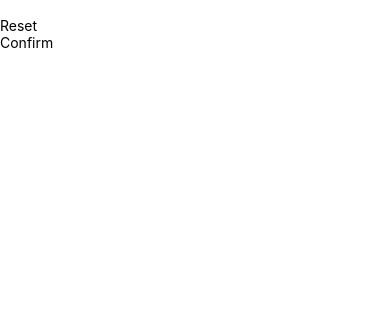
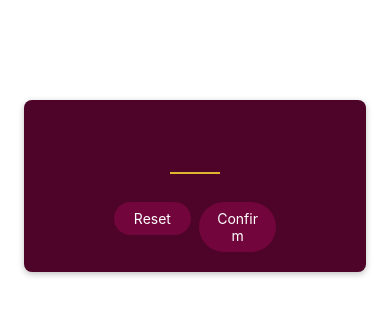
Before and after one commit to pratik-logicsquare/RN-Guess-Number, a React Native app: screen / in a window 390 px wide. Shown: the top 316 px of the page. Built offline with nearby package versions, Linux system fonts and the light colour scheme.

Commit message:
updated UI for startgame screen

```diff
--- a/components/common/PrimaryButton.jsx
+++ b/components/common/PrimaryButton.jsx
@@ -1,11 +1,38 @@
-import { View, Text } from "react-native";
+import { View, Text, Pressable, StyleSheet } from "react-native";
 
 const PrimaryButton = ({ title }) => {
   return (
-    <View>
-      <Text>{title}</Text>
+    <View style={styles.buttonContainer}>
+      <Pressable
+        style={({ pressed }) =>
+          pressed ? [styles.button, styles.pressed] : styles.button
+        }
+        android_ripple={{ color: "#640233" }}
+      >
+        <Text style={styles.buttonText}>{title}</Text>
+      </Pressable>
     </View>
   );
 };
 
 export default PrimaryButton;
+
+const styles = StyleSheet.create({
+  buttonContainer: {
+    margin: 4,
+    borderRadius: 28,
+    overflow: "hidden",
+  },
+  button: {
+    backgroundColor: "#72063c",
+    paddingVertical: 8,
+    paddingHorizontal: 16,
+  },
+  buttonText: {
+    color: "#fff",
+    textAlign: "center",
+  },
+  pressed: {
+    opacity: 0.75,
+  },
+});
--- a/screens/StartGameScreen.jsx
+++ b/screens/StartGameScreen.jsx
@@ -1,14 +1,62 @@
-import { View, Text, TextInput } from "react-native";
+import { View, TextInput, StyleSheet } from "react-native";
 import PrimaryButton from "../components/common/PrimaryButton";
 
 const StartGameScreen = () => {
   return (
-    <View>
-      <TextInput />
-      <PrimaryButton title="Reset" />
-      <PrimaryButton title="Confirm" />
+    <View style={styles.inputContainer}>
+      <TextInput
+        style={styles.numberInput}
+        maxLength={2}
+        keyboardType="number-pad"
+      />
+
+      <View style={styles.buttonsContainer}>
+        <View style={styles.buttonContainer}>
+          <PrimaryButton title="Reset" />
+        </View>
+
+        <View style={styles.buttonContainer}>
+          <PrimaryButton title="Confirm" />
+        </View>
+      </View>
     </View>
   );
 };
 
 export default StartGameScreen;
+
+const styles = StyleSheet.create({
+  inputContainer: {
+    padding: 16,
+    alignItems: "center",
+    gap: 16,
+    marginTop: 100,
+    marginHorizontal: 24,
+    borderRadius: 8,
+    backgroundColor: "#4e0329",
+    elevation: 4, // shadow for android
+    // shadow for iOS
+    shadowColor: "#000",
+    shadowOffset: { width: 0, height: 2 },
+    shadowRadius: 6,
+    shadowOpacity: 0.25,
+  },
+  numberInput: {
+    height: 50,
+    fontSize: 32,
+    borderBottomColor: "#ddb52f",
+    borderBottomWidth: 2,
+    color: "#ddb52f",
+    marginVertical: 8,
+    fontWeight: "bold",
+    width: 50,
+    textAlign: "center",
+  },
+  buttonsContainer: {
+    flexDirection: "row",
+    justifyContent: "center",
+  },
+  buttonContainer: {
+    width: "50%",
+  },
+});
```
